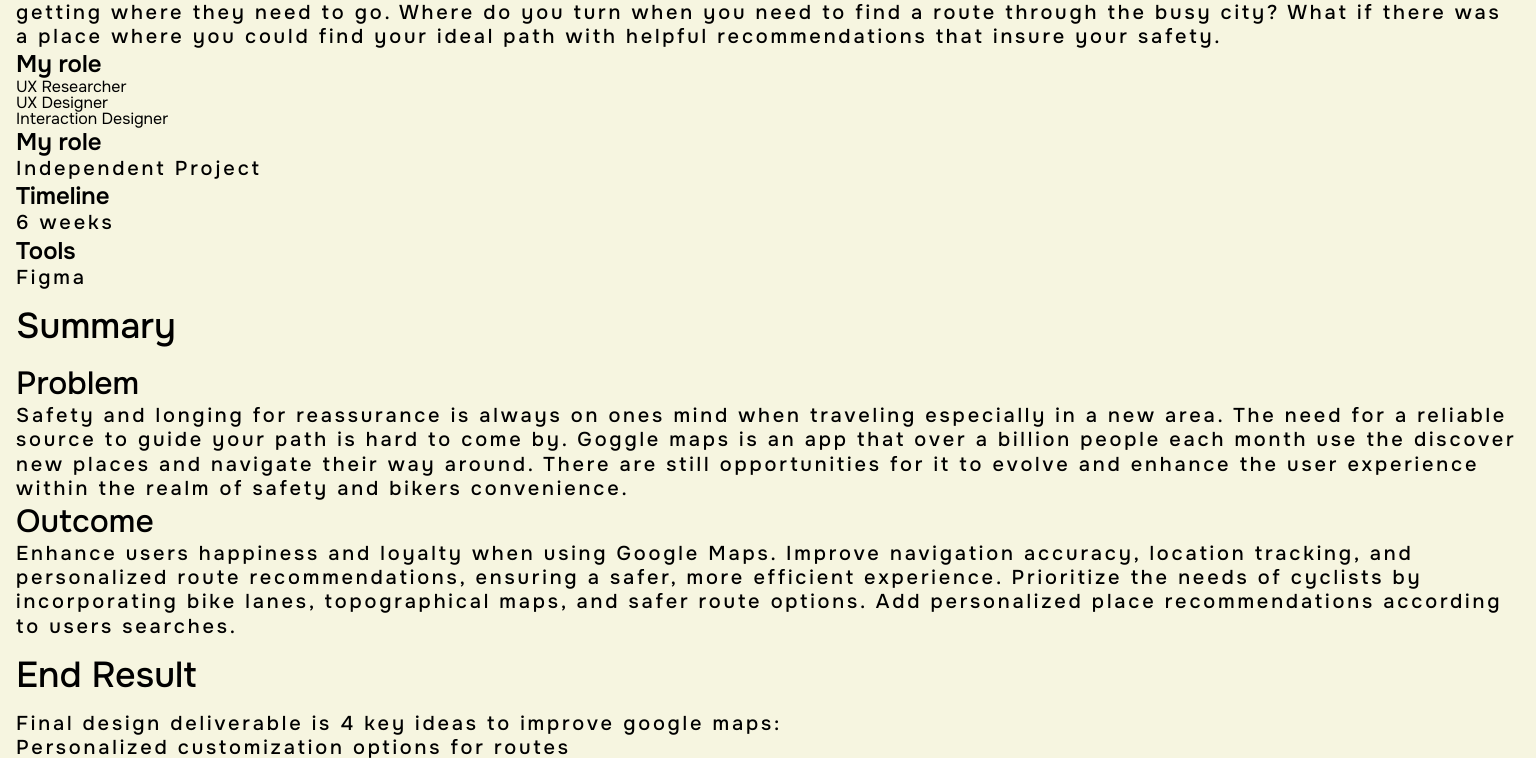
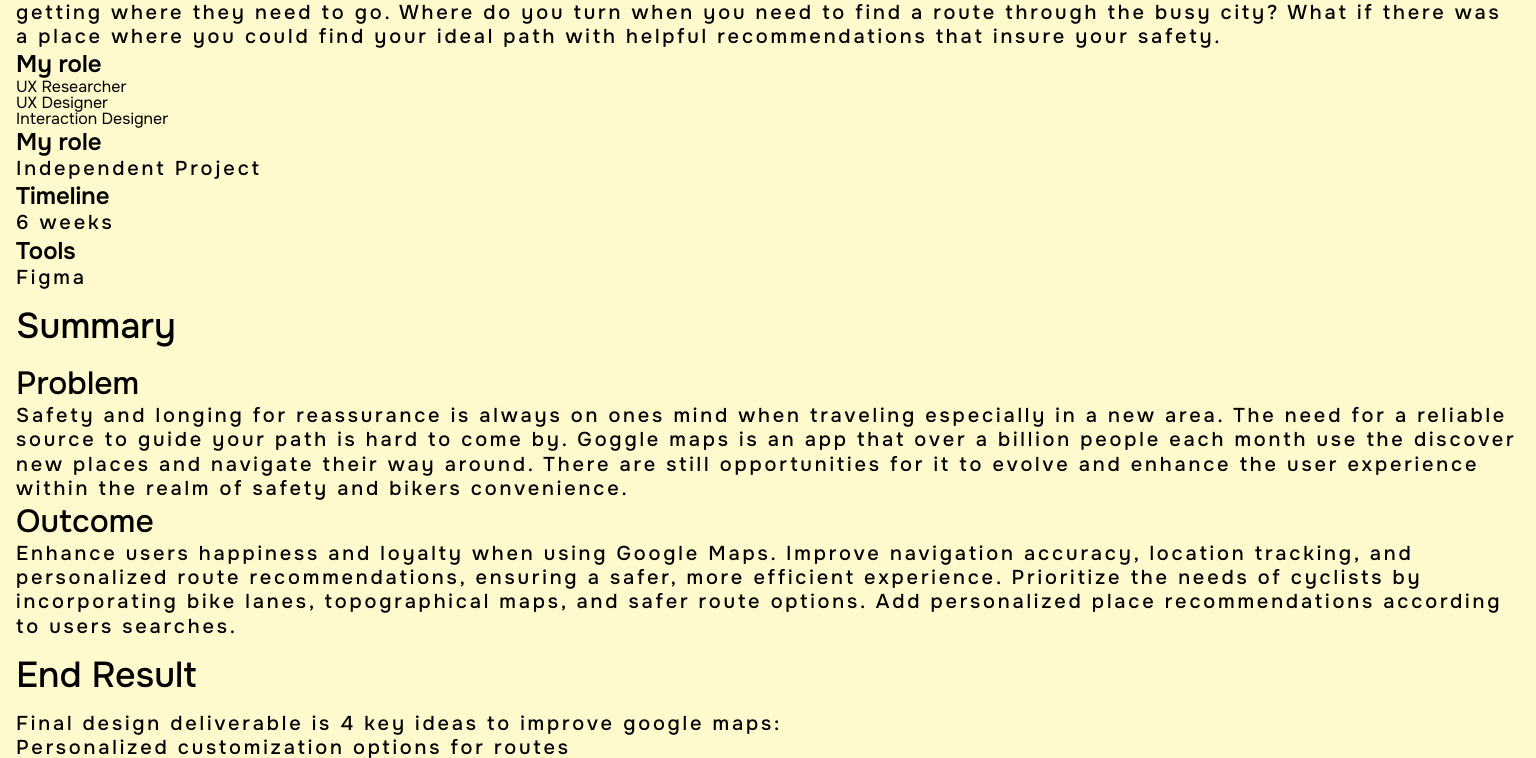
Before and after one commit to Jojodiplock/jojodiplock.github.io, a plain HTML site: page google-maps-case-study.html in a window 1536 px wide. Shown: the part 474-1232 px from the top of the page. Drawn offline with Linux system fonts and the light colour scheme.

Commit message:
Update main.css

```diff
--- a/css/main.css
+++ b/css/main.css
@@ -144,3 +144,27 @@ footer {
   min-height: 100vh;
   background: lightblue;
 }
+
+/* Large devices (desktops, 992px and up) */
+@media (min-width: 992px) {
+  .navigation {
+    flex-direction: row;
+  }
+  body {
+    background: blue;
+  }
+}
+
+/* X-Large devices (large desktops, 1200px and up) */
+@media (min-width: 1200px) {
+  body {
+    background: green;
+  }
+}
+
+/* XX-Large devices (larger desktops, 1400px and up) */
+@media (min-width: 1400px) {
+  body {
+    background: lemonchiffon;
+  }
+}
```
